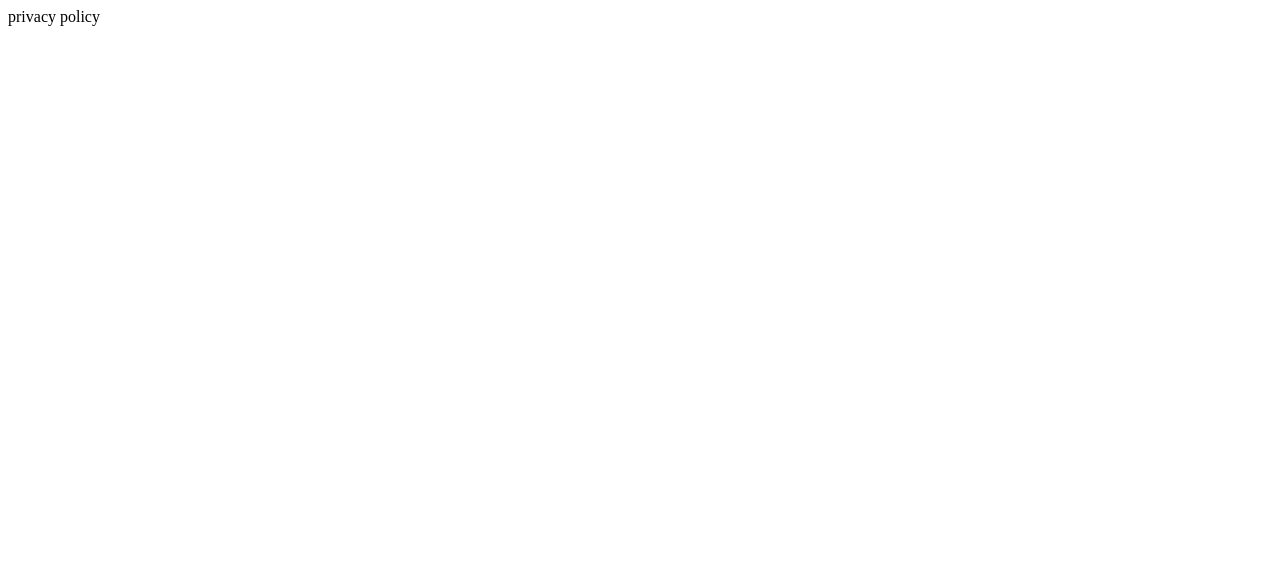
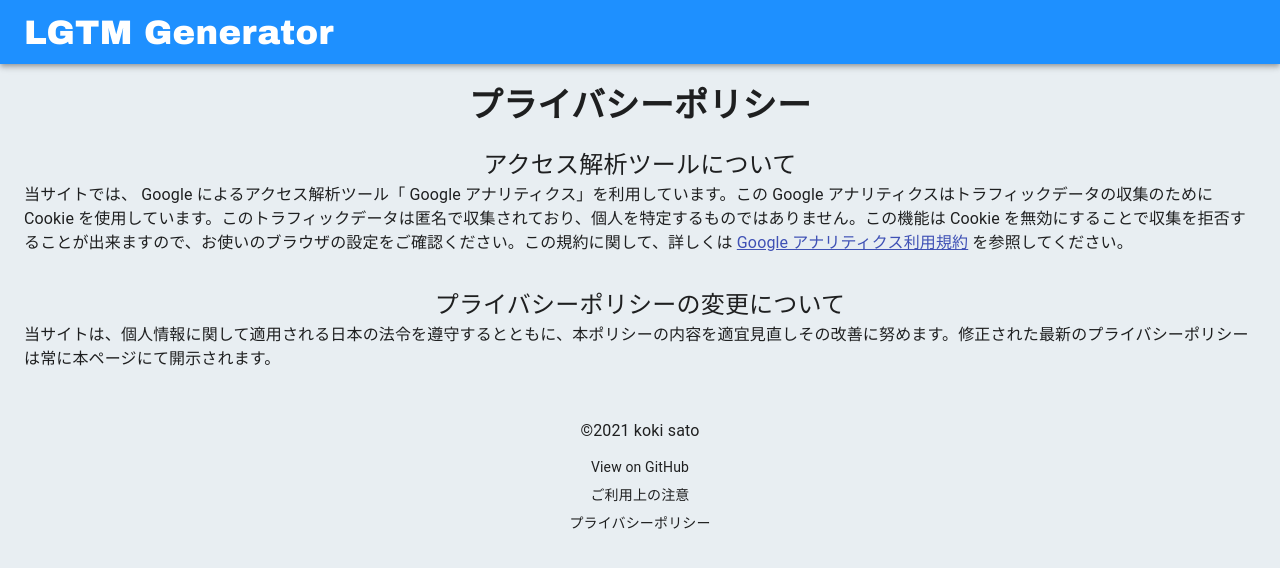
Before and after one commit to koki-develop/lgtm-generator, a Next.js app in the folder frontend/: page /privacy in a window 1280 px wide. Shown: the top 568 px of the page. Built offline with nearby package versions, Linux system fonts and the light colour scheme.

Commit message:
プライバシーポリシーを作成

```diff
--- a/frontend/src/pageComponents/privacyPolicy/index.tsx
+++ b/frontend/src/pageComponents/privacyPolicy/index.tsx
@@ -1,9 +1,74 @@
 import React from 'react';
+import Layout from '~/layout';
+import ExternalLink from '~/components/externalLink';
+import {
+  Box,
+  Typography,
+} from '@material-ui/core';
+import {
+  createStyles,
+  makeStyles,
+  Theme,
+} from '@material-ui/core/styles';
 
-// FIXME: 実装
+const useStyles = makeStyles((theme: Theme) =>
+  createStyles({
+    title: {
+      fontSize: theme.typography.h4.fontSize,
+      fontWeight: 'bold',
+      marginBottom: theme.spacing(2),
+      textAlign: 'center',
+    },
+    listItem: {
+      marginBottom: theme.spacing(4),
+    },
+    name: {
+      fontSize: theme.typography.h5.fontSize,
+      textAlign: 'center',
+    },
+    link: {
+      color: theme.palette.primary.main,
+      textDecoration: 'underline',
+    },
+  }),
+);
+
+
 const PrivacyPolicy: React.VFC = () => {
+  const classes = useStyles();
+
+  const items: { name: string; content: React.ReactNode; }[] = [
+    {
+      name: 'アクセス解析ツールについて',
+      content: (
+        <>
+          当サイトでは、 Google によるアクセス解析ツール「 Google アナリティクス」を利用しています。この Google アナリティクスはトラフィックデータの収集のために Cookie を使用しています。このトラフィックデータは匿名で収集されており、個人を特定するものではありません。この機能は Cookie を無効にすることで収集を拒否することが出来ますので、お使いのブラウザの設定をご確認ください。この規約に関して、詳しくは <ExternalLink className={classes.link} href='https://marketingplatform.google.com/about/analytics/terms/jp/'>Google アナリティクス利用規約</ExternalLink> を参照してください。
+        </>
+
+
+      ),
+    },
+    {
+      name: 'プライバシーポリシーの変更について',
+      content: '当サイトは、個人情報に関して適用される日本の法令を遵守するとともに、本ポリシーの内容を適宜見直しその改善に努めます。修正された最新のプライバシーポリシーは常に本ページにて開示されます。',
+    },
+  ];
+
   return (
-    <div>privacy policy</div>
+    <Layout title='プライバシーポリシー'>
+      <Typography className={classes.title}>プライバシーポリシー</Typography>
+      <Box>
+        {items.map(item => (
+          <Box
+            key={item.name}
+            className={classes.listItem}
+          >
+            <Typography className={classes.name}>{item.name}</Typography>
+            <Typography>{item.content}</Typography>
+          </Box>
+        ))}
+      </Box>
+    </Layout>
   );
 };
 
```
Also changed, not shown: frontend/src/pageComponents/precaution/index.tsx (+6 -1 lines).
